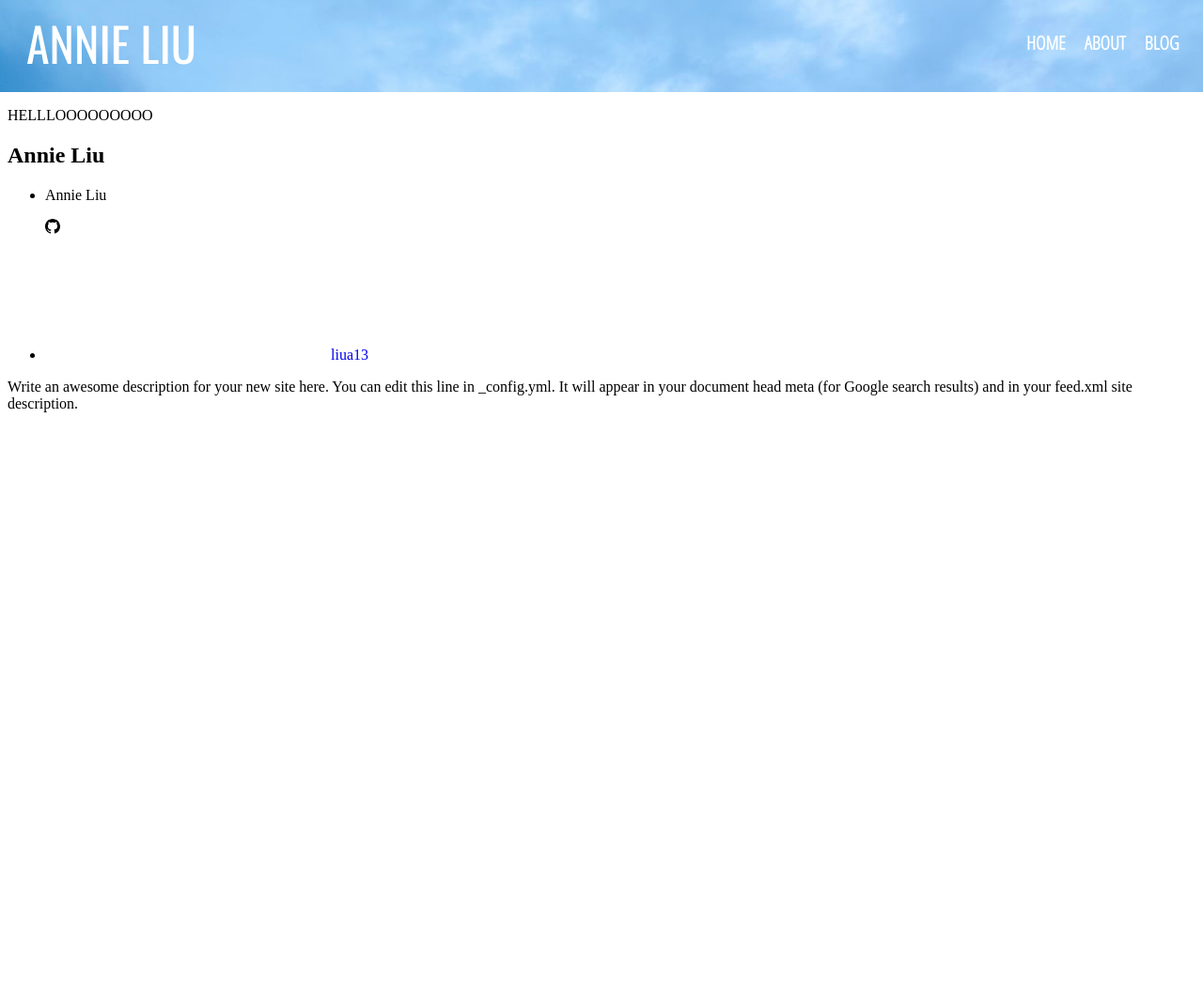
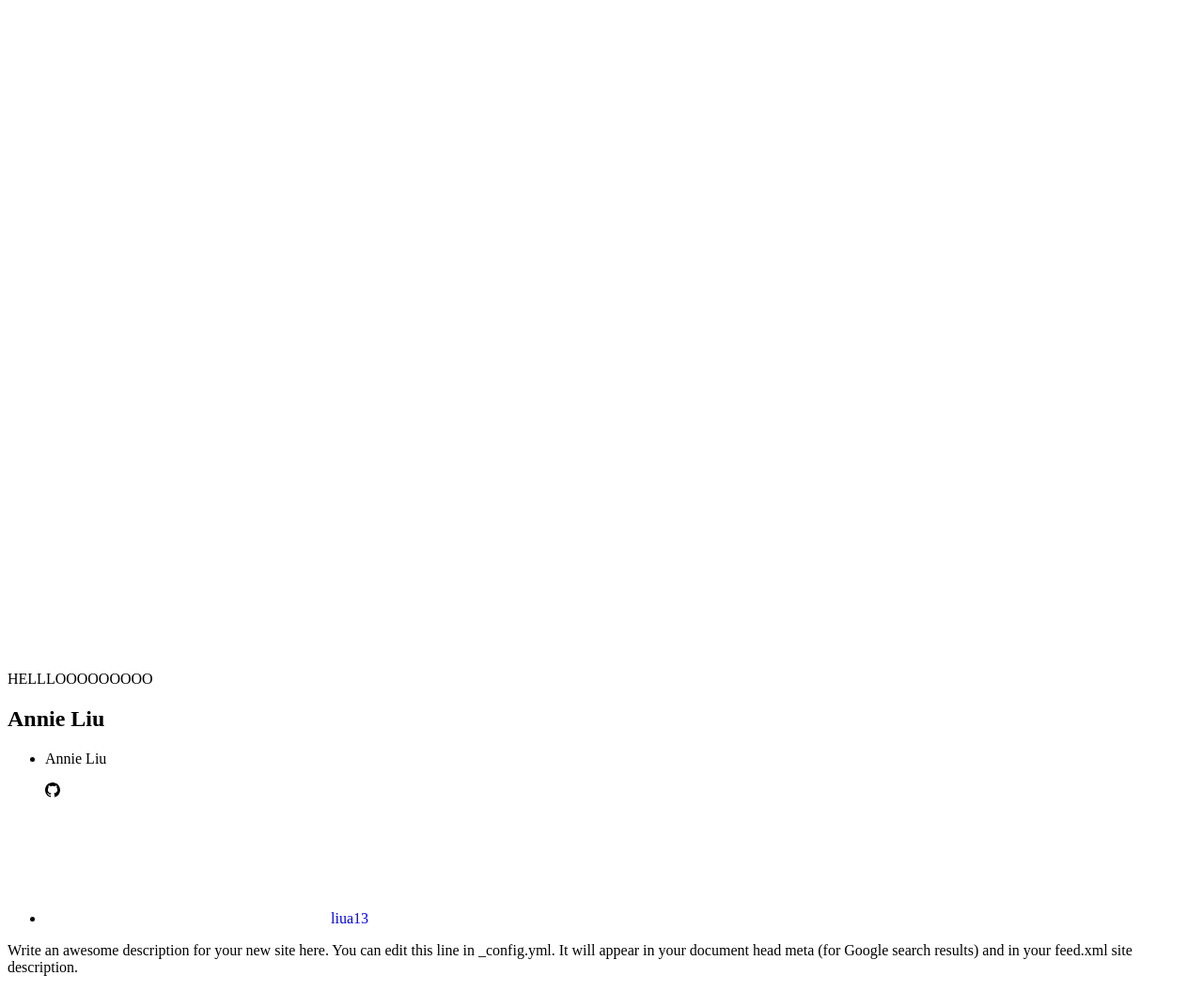
Before and after one commit to liua13/Blog, a Jekyll site: the page built from index.markdown, in a window 1280 px wide. Shown: the whole page at 94% size. Built offline with Jekyll 4.4.1, drawn with Linux system fonts in a browser that asks for light colours; nearby versions of some CDN libraries; before the commit the page ends 900 px from its top, so only the background shows below that.

Commit message:
experiment 2

```diff
--- a/assets/SCSS/main.scss
+++ b/assets/SCSS/main.scss
@@ -20,10 +20,10 @@
 	background-repeat: no-repeat;
 	background-attachment: fixed;
 	background-position: center;
-	min-height: 2000px;
+	min-height: 2400px;
 	width: 105%;
 	padding: 0;
-	margin: -2000px 0px 0px -10px;
+	margin: -1800px 0px 0px -10px;
 }
 
 // *** nav bar ***
```
